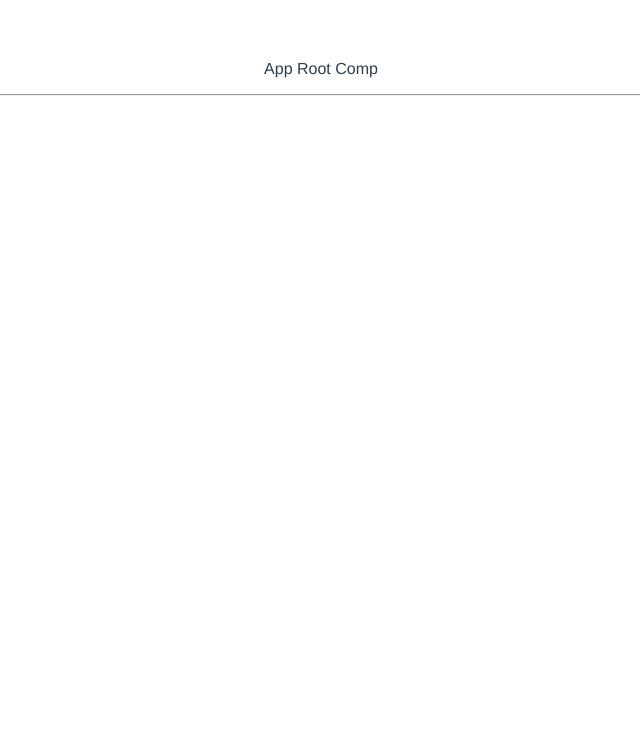
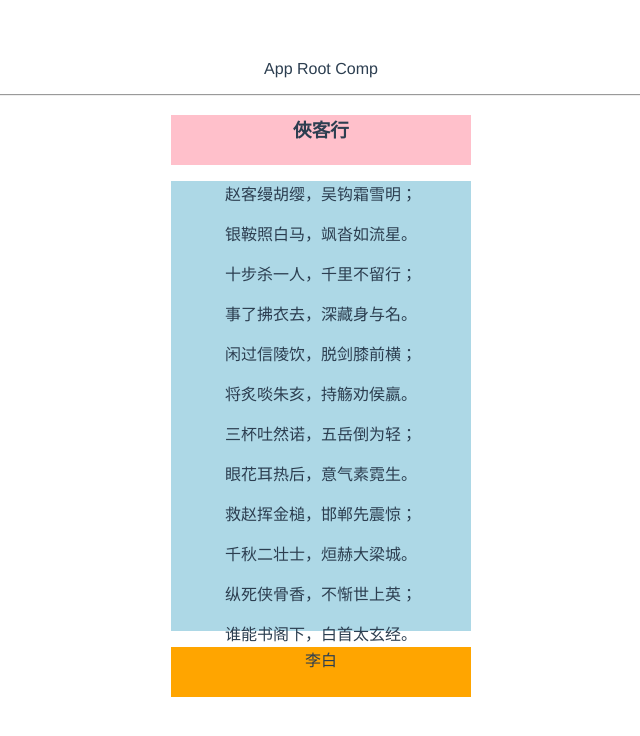
Before and after one commit to f2xiao/learn-vue, a Vue app in the folder moz-todo-vue/: page / in a window 1280 px wide. Shown: the top 736 px of the page, without its empty margins (319-959 px from the left). Built offline with nearby package versions, Linux system fonts and the light colour scheme.

Commit message:
Add Article comp in App

```diff
--- a/moz-todo-vue/src/App.vue
+++ b/moz-todo-vue/src/App.vue
@@ -32,7 +32,28 @@
         </Right>
       </div>
       <!-- Article Comp -->
-      <Article></Article>
+      <Article>
+        <template #title>
+          <h3>俠客行</h3>
+        </template>
+        <template #content>
+            <p>赵客缦胡缨，吴钩霜雪明；</p>
+             <p> 银鞍照白马，飒沓如流星。</p>
+              <p>十步杀一人，千里不留行；</p>
+              <p>事了拂衣去，深藏身与名。</p>
+              <p>闲过信陵饮，脱剑膝前横；</p>
+              <p>将炙啖朱亥，持觞劝侯嬴。</p>
+              <p>三杯吐然诺，五岳倒为轻；</p>
+              <p>眼花耳热后，意气素霓生。</p>
+              <p>救赵挥金槌，邯郸先震惊；</p>
+              <p>千秋二壮士，烜赫大梁城。</p>
+              <p>纵死侠骨香，不惭世上英；</p>
+              <p>谁能书阁下，白首太玄经。</p>
+        </template>
+        <template #author>
+          <p>李白</p>
+        </template>
+      </Article>
     </div>
   </div>
 </template>
@@ -66,6 +87,7 @@ export default {
     ToDoItem,
     Left,
     Right,
+    Article
   },
 };
 </script>
--- a/moz-todo-vue/src/components/Article.vue
+++ b/moz-todo-vue/src/components/Article.vue
@@ -1,11 +1,13 @@
 <template>
   <div class="article-container">
       <!-- title -->
-      <div class="header-box"></div>
+      <div class="header-box">
+          <slot name="title"></slot>
+      </div>
       <!-- content -->
-      <div class="content-box"></div>
-      <!-- arthour -->
-      <div class="footer-box"></div>
+      <div class="content-box"><slot name="content"></slot></div>
+      <!-- author -->
+      <div class="footer-box"><slot name="author"></slot></div>
   </div>
 </template>
 
@@ -16,5 +18,20 @@ export default {
 </script>
 
 <style lang="less" scoped>
-
+.article-container{
+    width: 300px;
+    margin: 0 auto;
+}
+.header-box{
+    height: 50px;
+    background: pink;
+}
+.content-box{
+    height: 450px;
+    background: lightblue;
+}
+.footer-box{
+    height: 50px;
+    background: orange;
+}
 </style>
```
Also changed, not shown: moz-todo-vue/.eslintrc.js.
